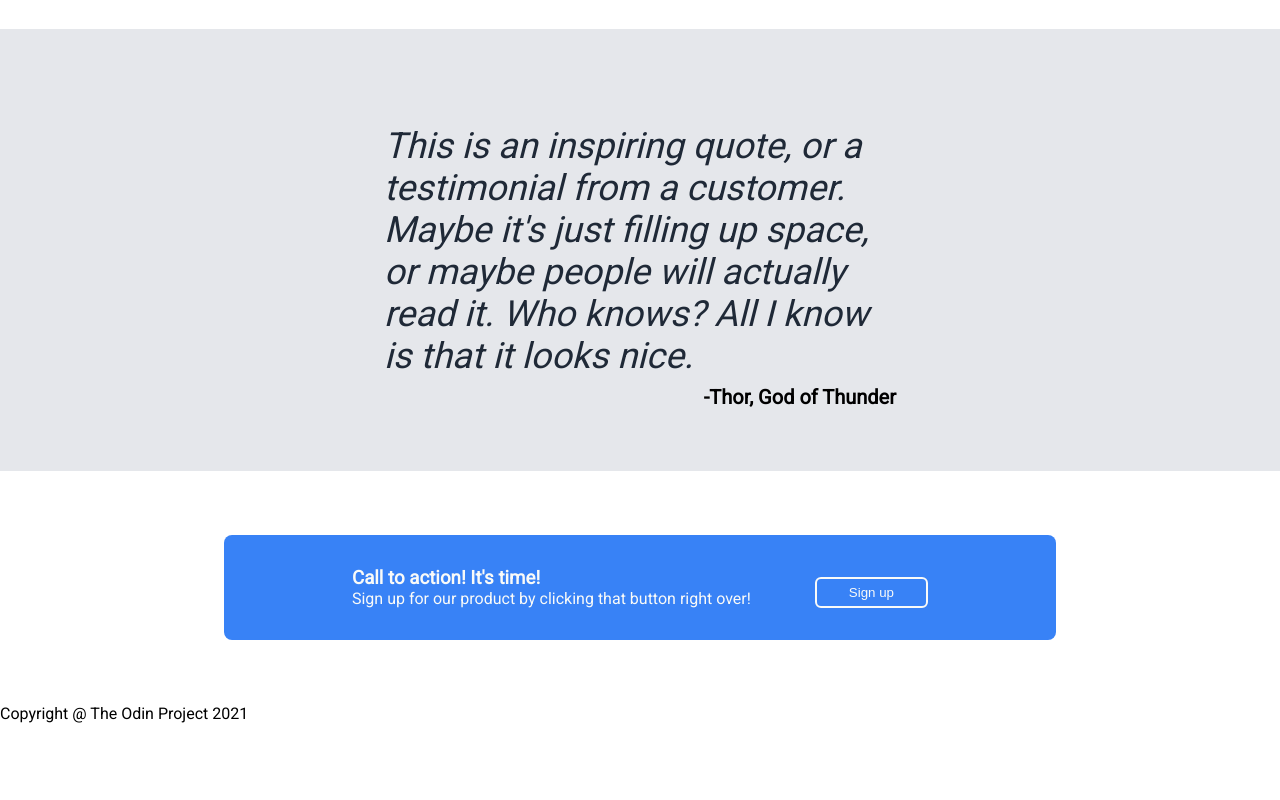
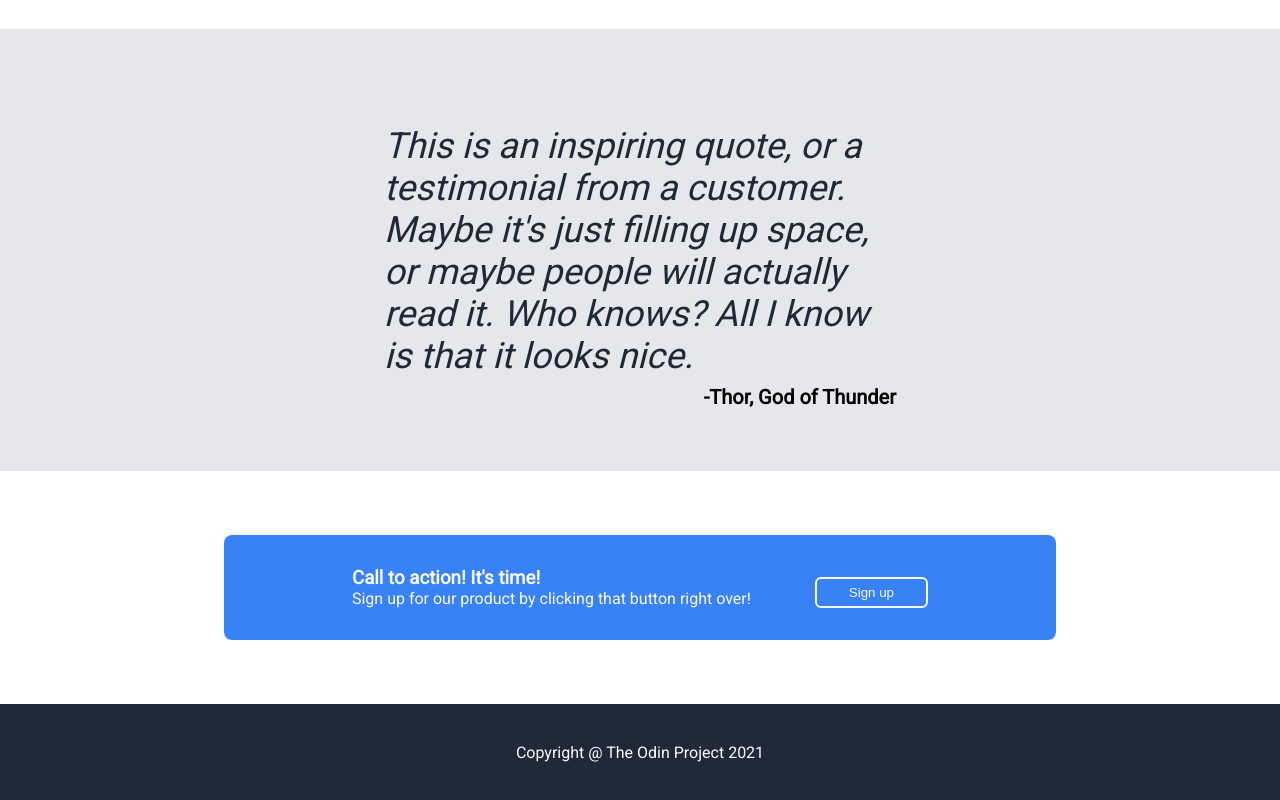
Before and after one commit to yoyanni/landing-page, a plain HTML site: page index.html in a window 1280 px wide. Shown: the part 1015-1815 px from the top of the page. Before the commit the page ends 1738 px from the top, so only its background shows below. Drawn offline with Linux system fonts and the light colour scheme.

Commit message:
Add CSS for footer

```diff
--- a/style.css
+++ b/style.css
@@ -175,6 +175,15 @@ li > a {
   padding: 6px 32px;
 }
 
+footer {
+  display: flex;
+  justify-content: center;
+  align-items: center;
+  height: 96px;
+  background-color: #1f2937;
+  color: #f9faf8;
+}
+
 /* General Styling */
 
 *,
```
